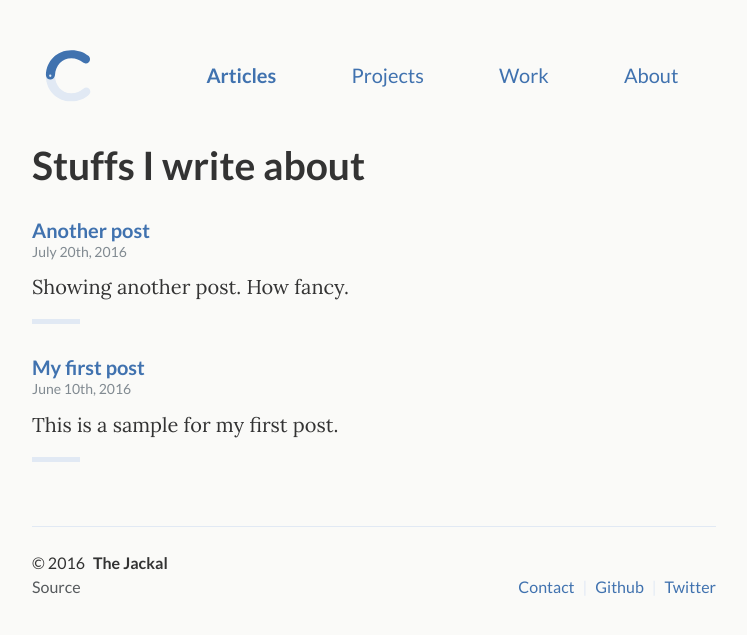
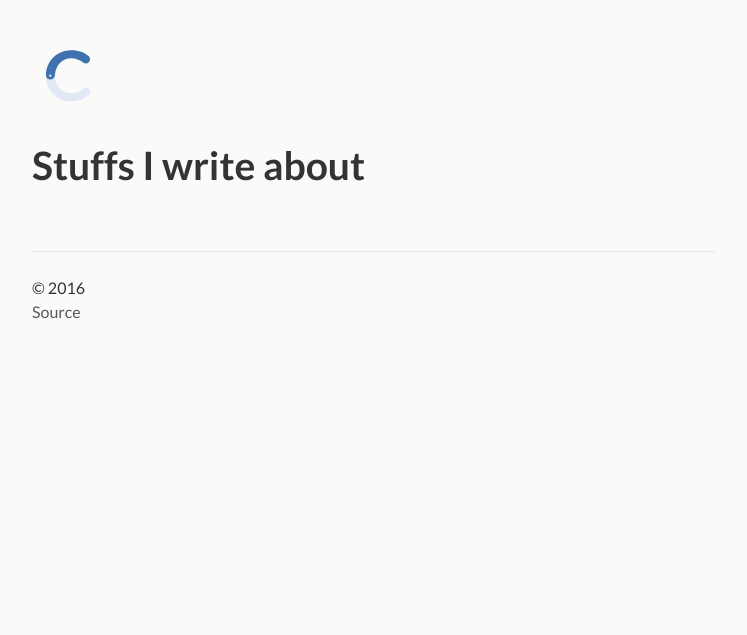
Before and after one commit to vectordotdev/timber-io, a Jekyll site: the page built from articles/index.html, in a window 1280 px wide. Shown: the top 635 px of the page, without its empty margins (266-1013 px from the left). Built offline with Jekyll 4.4.1, drawn with Linux system fonts in a browser that asks for light colours; the list of posts is cut into pages by our own code; some of the changed lines change nothing that is shown.

Commit message:
Updated Config

```diff
--- a/_config.yml
+++ b/_config.yml
@@ -1,5 +1,5 @@
 ---
-title: Freyja
+title: timber.io
 timezone: UTC
 collections:
   posts:
@@ -20,41 +20,4 @@
     type: pages
   values:
     layout: page
-desc: |
-  Write an awesome description for your new site here. You can edit this line in _config.yml. It will appear in your document head meta (for Google search results) and in your feed.xml site description.
-url: https://timber.io
-baseurl: ''
 permalink: pretty
-email: jackal@gmail.com
-author: The Jackal
-twitter_username: clenemt
-github_username: clenemt
-github_source: jackal
-google_analytics: UA-XXXXXXXX-X
-paginate: 5
-paginate_path: "/articles/page:num/"
-navigation:
-- title: Articles
-  url: "/articles/"
-  desc: Stuffs I write about
-- title: Projects
-  url: "/projects/"
-  desc: Stuffs I like to do
-- title: Work
-  url: "/work/"
-  desc: Stuffs I hate to do
-- title: About
-  url: "/about/"
-  desc: Learn about me
-markdown: kramdown
-kramdown:
-  input: GFM
-  hard_wrap: false
-  parse_block_html: true
-include:
-- _pages
-exclude:
-- README.md
-- vendor
-gems:
-- jekyll-paginate
```
